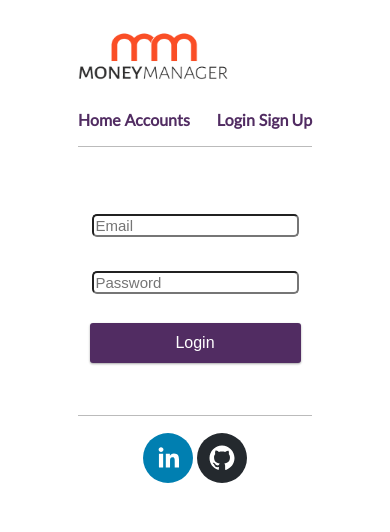
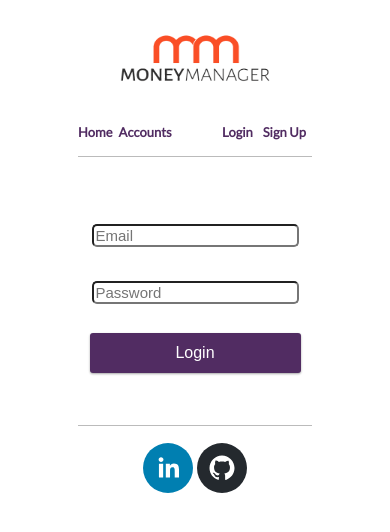
Before and after one commit to tony-zg/money-manager, a React (Create React App) app: page /#/login in a window 390 px wide. Shown: the top 532 px of the page. Built offline with nearby package versions, Linux system fonts and the light colour scheme; the HTML template or start-up script is replaced by a standard one.

Commit message:
responsive

```diff
--- a/src/App.css
+++ b/src/App.css
@@ -237,7 +237,6 @@ a:hover {
 }
 
 nav {
-  margin-top: 2rem;
   margin-bottom: 1vh;
   border-bottom: 1px solid #bbb;
   padding-bottom: 2vh;
@@ -251,8 +250,10 @@ nav {
 .logo{
   width: 150px;
   height: 50px;
-  margin-bottom: 3vh;
+  margin-top:4vh;
+  margin-bottom: 4vh;
 }
+
 
 .carouselStyle {
   width: 100%;
@@ -325,3 +326,21 @@ li {
 .iconOne {
   margin-right:1vw;
 }
+
+@media only screen and (max-width: 600px) {
+  a {
+    font-size: 13px;
+  }
+  a.home, a.account, a.login, a.signUp {
+    margin-right: 6px;
+  }
+  .container {
+    width: auto;
+  }
+  .inc-exp-container {
+    padding: 0;
+  }
+  .headerImage{
+    text-align: center;
+  }
+}
--- a/src/App.js
+++ b/src/App.js
@@ -1,10 +1,7 @@
-import React, { Component } from 'react';
+import React from 'react';
 import  Header  from './components/Header';
 import './App.css';
 import Footer from './components/Footer';
-import Home from './components/Home';
-
-
 
 function App() {
   return (
--- a/src/components/Account.js
+++ b/src/components/Account.js
@@ -37,7 +37,7 @@ class Account extends React.Component {
         }
       })
       .then( res => {
-        console.log('response:', res.data);
+        // console.log('response:', res.data);
         this.setState({transactions: res.data.transactions, name: res.data.name})
       })
       .catch( err => {
@@ -86,7 +86,7 @@ class Account extends React.Component {
 
   render(){
     return(
-      <div>
+      <div className="accountDetails">
         <GlobalProvider>
           <br/>
           <h2 className="accountName">{this.state.name}</h2>
--- a/src/components/AccountList.js
+++ b/src/components/AccountList.js
@@ -70,7 +70,7 @@ class AccountList extends React.Component {
       }
     })
     .then( res => {
-      console.log('response:', res.data.data);
+      // console.log('response:', res.data.data);
 
       this.setState({
                       accounts: [ res.data.data, ...this.state.accounts],
--- a/src/components/Balance.js
+++ b/src/components/Balance.js
@@ -1,8 +1,8 @@
-import React, { useContext } from 'react';
-import { GlobalContext } from '../context/GlobalState';
+import React from 'react';
+// import { GlobalContext } from '../context/GlobalState';
 
 export const Balance = (props) => {
-  const { transactions } = useContext(GlobalContext);
+  // const { transactions } = useContext(GlobalContext);
 
   const amounts = props.transactions.map(transaction => transaction.amount);
 
--- a/src/components/Header.js
+++ b/src/components/Header.js
@@ -45,12 +45,12 @@ handleLogout = () => {
 
   render() {
     return (
-      <div>
+      <div className="content">
         <Router ref={this.routerRef}>
+          <div className="headerImage"><img className="logo" alt="logo" src={Logo} /></div>
+
             <nav className="nav">
 
-              <img className="logo" src={Logo} />
-              <br/>
               <Link className="home" to="/">Home</Link>
               <Link className="accounts" to="/accounts">Accounts</Link>
 
--- a/src/components/Home.js
+++ b/src/components/Home.js
@@ -1,4 +1,4 @@
-import React, { Component } from 'react';
+import React from 'react';
 import ImageOne from '../images/imageOne.png';
 import ImageTwo from '../images/imageTwo.jpg';
 import ImageThree from '../images/imageThree.jpg';
@@ -15,9 +15,9 @@ function Home() {
           stopAutoPlayOnHover
           infinite
         >
-          <img className="imageOne" src={ImageOne} />
-          <img className="imageTwo" src={ImageTwo} />
-          <img className="imageThree" src={ImageThree} />
+          <img className="imageOne" alt="" src={ImageOne} />
+          <img className="imageTwo" alt="" src={ImageTwo} />
+          <img className="imageThree" alt="" src={ImageThree} />
         </Carousel>
 
         <h2 className="welcome">Manage your money with ease</h2>
--- a/src/components/IncomeExpenses.js
+++ b/src/components/IncomeExpenses.js
@@ -1,4 +1,4 @@
-import React, { useContext } from 'react';
+import React from 'react';
 // import { GlobalContext } from '../context/GlobalState';
 
 
```
